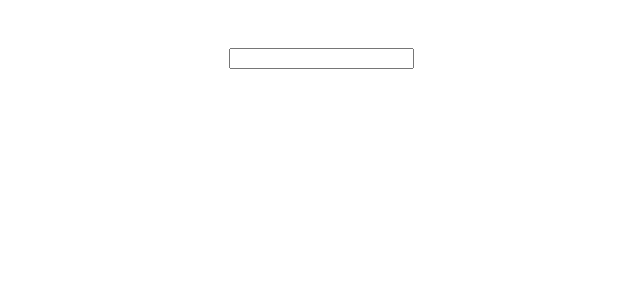
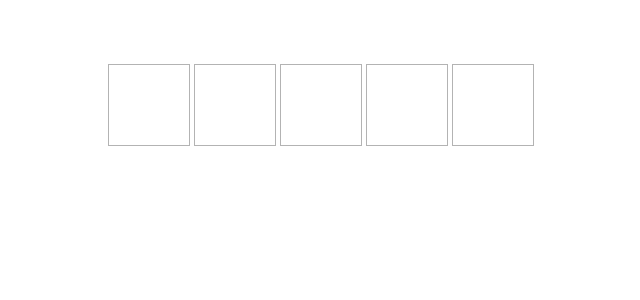
Before and after one commit to murphyslaw/test-driven-wordle, a Vue app: page / in a window 1280 px wide. Shown: the top 300 px of the page, without its empty margins (319-959 px from the left). Built offline with nearby package versions, Linux system fonts and the light colour scheme.

Commit message:
Extract guess input component

```diff
--- /dev/null
+++ b/src/components/GuessInput.vue
@@ -0,0 +1,93 @@
+<script lang="ts" setup>
+import englishWords from '@/englishWordsWith5Letters.json'
+import { WORD_SIZE } from '@/settings'
+import { ref, watchEffect } from 'vue'
+
+const guessInProgress = ref('')
+const emit = defineEmits<{
+  'guess-submitted': [guess: string]
+}>()
+
+watchEffect(async () => {
+  guessInProgress.value = guessInProgress.value
+    .slice(0, WORD_SIZE)
+    .toUpperCase()
+    .replace(/[^A-Z]+/gi, '')
+})
+
+function onSubmit() {
+  if (!englishWords.includes(guessInProgress.value)) {
+    console.log('fooo', guessInProgress.value)
+    return
+  }
+
+  emit('guess-submitted', guessInProgress.value)
+}
+
+function onBlur(event: FocusEvent) {
+  const target = event.target as HTMLInputElement
+
+  target.focus()
+}
+</script>
+
+<template>
+  <ul class="word">
+    <li
+      v-for="(letter, index) in guessInProgress.padEnd(WORD_SIZE, ' ')"
+      :key="`${letter}-${index}`"
+      :data-letter="letter"
+      class="letter"
+      v-text="letter"
+    />
+  </ul>
+
+  <input
+    v-model="guessInProgress"
+    :maxlength="WORD_SIZE"
+    autofocus
+    type="text"
+    @blur="onBlur"
+    @keydown.enter="onSubmit"
+  />
+</template>
+
+<style scoped>
+input {
+  position: absolute;
+  opacity: 0;
+}
+
+.word {
+  list-style: none;
+  padding: 0;
+  display: flex;
+  gap: 0.25rem;
+}
+
+.letter {
+  background-color: white;
+  border: 1px solid hsl(0, 0%, 70%);
+  width: 5rem;
+  height: 5rem;
+  display: flex;
+  justify-content: center;
+  align-items: center;
+  font-size: 2rem;
+  font-weight: bolder;
+}
+
+li:not([data-letter=' ']) {
+  animation: pop 100ms;
+}
+
+@keyframes pop {
+  0% {
+    transform: scale(1);
+  }
+
+  50% {
+    transform: scale(1.4);
+  }
+}
+</style>
--- a/src/components/WordleBoard.vue
+++ b/src/components/WordleBoard.vue
@@ -1,9 +1,10 @@
 <script setup lang="ts">
+import GuessInput from '@/components/GuessInput.vue'
 import englishWords from '@/englishWordsWith5Letters.json'
-import { DEFEAT_MESSAGE, VICTORY_MESSAGE, WORD_SIZE } from '@/settings'
-import { ref, watchEffect } from 'vue'
+import { DEFEAT_MESSAGE, VICTORY_MESSAGE } from '@/settings'
+import { computed, ref } from 'vue'
 
-defineProps({
+const props = defineProps({
   wordOfTheDay: {
     type: String,
     validator: (value: string) => englishWords.includes(value),
@@ -11,32 +12,22 @@ defineProps({
   }
 })
 
-const guessInProgress = ref('')
 const guessSubmitted = ref('')
+const gameMessage = computed(() =>
+  guessSubmitted.value === props.wordOfTheDay ? VICTORY_MESSAGE : DEFEAT_MESSAGE
+)
 
-watchEffect(async () => {
-  guessInProgress.value = guessInProgress.value
-    .slice(0, WORD_SIZE)
-    .toUpperCase()
-    .replace(/[^A-Z]+/gi, '')
-})
-
-function onSubmit() {
-  if (!englishWords.includes(guessInProgress.value)) return
-
-  guessSubmitted.value = guessInProgress.value
+function onSubmit(guess: string) {
+  console.log('render message')
+  guessSubmitted.value = guess
 }
 </script>
 
 <template>
   <main>
-    <input v-model="guessInProgress" :maxlength="WORD_SIZE" type="text" @keydown.enter="onSubmit" />
+    <guess-input @guess-submitted="onSubmit" />
 
-    <p
-      v-if="guessSubmitted.length > 0"
-      class="end-of-game-message"
-      v-text="guessSubmitted === wordOfTheDay ? VICTORY_MESSAGE : DEFEAT_MESSAGE"
-    />
+    <p v-if="guessSubmitted.length > 0" class="game-message">{{ gameMessage }}</p>
   </main>
 </template>
 
@@ -48,14 +39,14 @@ main {
   margin-top: 3rem;
 }
 
-.end-of-game-message {
+.game-message {
   font-size: 3rem;
-  animation: end-of-game-message-animation 700ms forwards;
+  animation: game-message-animation 700ms forwards;
   white-space: nowrap;
   text-align: center;
 }
 
-@keyframes end-of-game-message-animation {
+@keyframes game-message-animation {
   0% {
     opacity: 0;
     transform: rotateZ(0);
```
Also changed, not shown: 1 other file (tests, documents, lock files or other folders).
